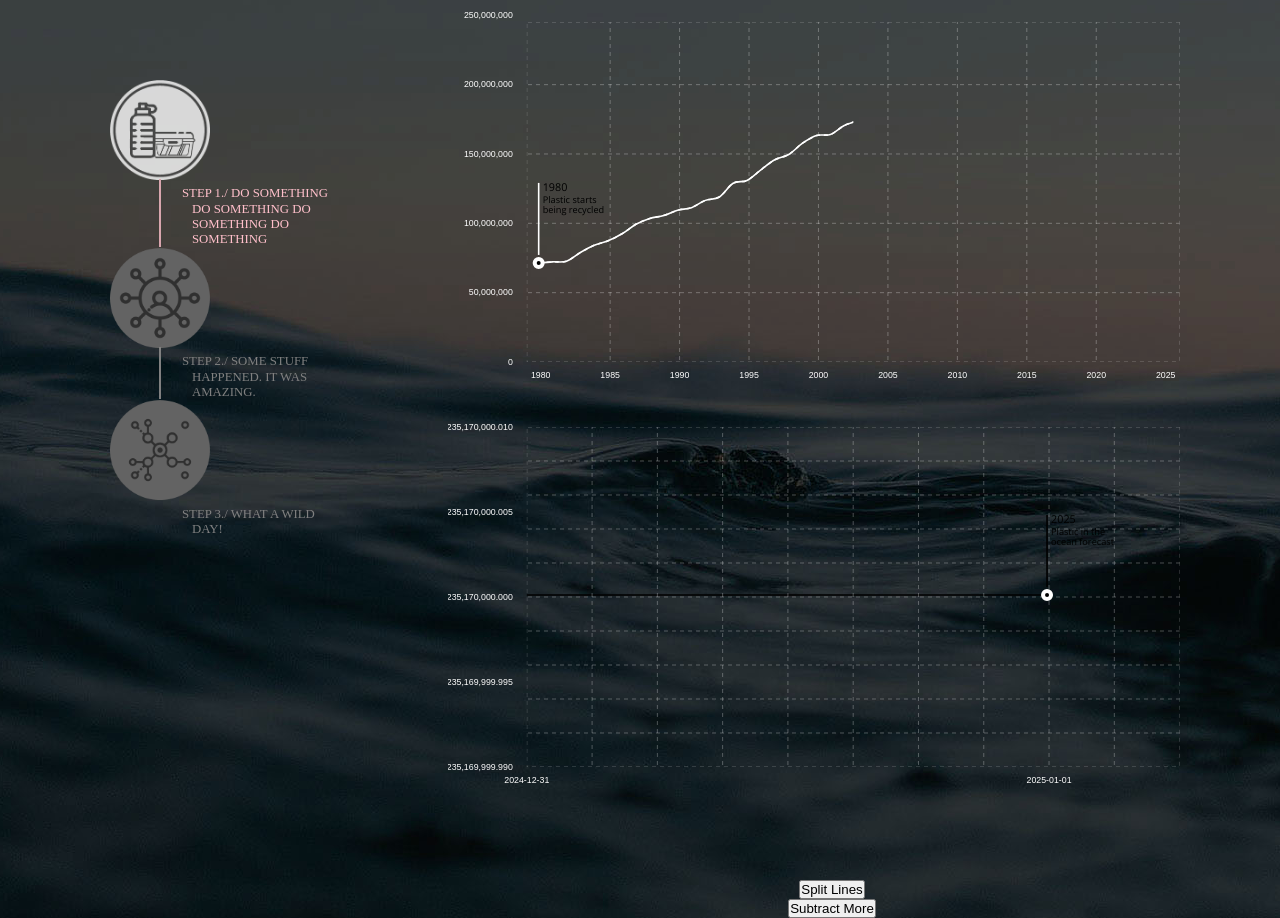
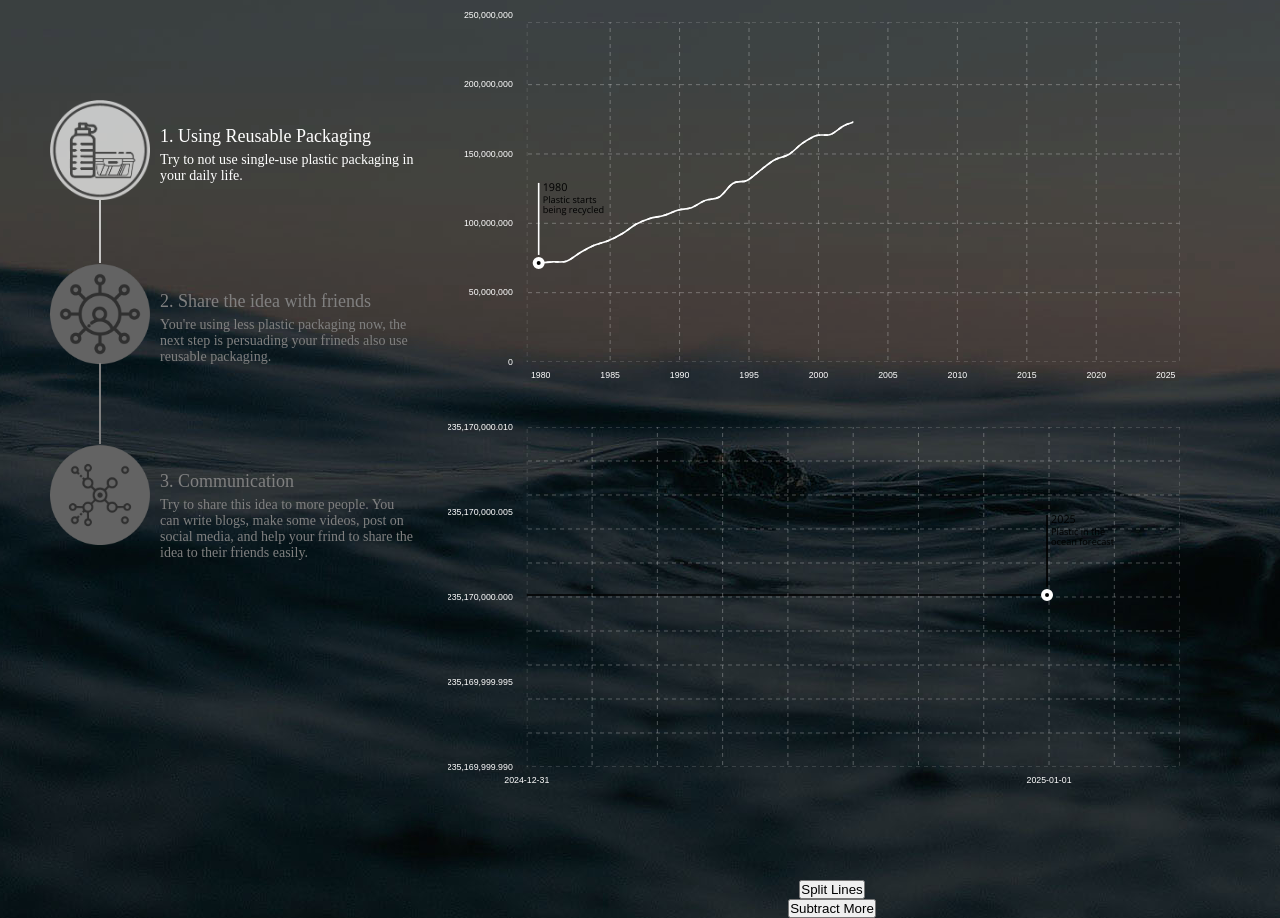
Before and after one commit to GuillaumeMMM/ocean-plastic-challenge, a React (Create React App) app: page / in a window 1280 px wide. Shown: the top 918 px of the page. Built offline with nearby package versions, Linux system fonts and the light colour scheme.

Commit message:
description

```diff
--- a/src/components/Controller.js
+++ b/src/components/Controller.js
@@ -40,26 +40,26 @@ class Controller extends React.Component {
   render () {
     return (
       <ul class="progress-indicator stepped stacked">
-        <li onClick={this.handleClickReuse} className={this.state.reuseStatus}>
-          <span class="bubble reuse"></span>
-          <span class="stacked-text">
-              <span class="fa fa-calendar"></span> Step 1.
-              <span class="subdued">/ do something do something  do something  do something </span>
-          </span>
+        <li className={this.state.reuseStatus}>
+          <span onClick={this.handleClickReuse} class="bubble reuse"></span>
+          <div class="stacked-text">
+              <div className='title'>1. Using Reusable Packaging</div>
+              <div className='content'>Try to not use single-use plastic packaging in your daily life.</div>
+          </div>
         </li>
         <li className={this.state.friendStatus}>
             <span onClick={this.handleClickFriend} class="bubble friend"></span>
-            <span class="stacked-text">
-                <span class="fa fa-calendar"></span> Step 2.
-                <span class="subdued">/ Some stuff happened. It was amazing.</span>
-            </span>
+            <div class="stacked-text">
+                <div className='title'>2. Share the idea with friends</div>
+                <div className='content'>You're using less plastic packaging now, the next step is persuading your frineds also use reusable packaging.</div>
+            </div>
         </li>
         <li className={this.state.fnfStatus}>
             <span onClick={this.handleClickFnf} class="bubble fnf"></span>
-            <span class="stacked-text">
-                <span class="fa fa-calendar"></span> Step 3.
-                <span class="subdued">/ What a wild day!</span>
-            </span>
+            <div class="stacked-text">
+                <div className='title'>3. Communication</div>
+                <div className='content'>Try to share this idea to more people. You can write blogs, make some videos, post on social media, and help your frind to share the idea to their friends easily.</div>
+            </div>
         </li>
       </ul>
     );
--- a/src/scss/_controller.scss
+++ b/src/scss/_controller.scss
@@ -1,7 +1,8 @@
 //color
 $pw-incomplete: gray;
+$pw-lock: gray;
 $pw-complete: white;
-$pw-active: pink;
+$pw-active: white;
 // Sizing
 $pw-bubble-size: 100px;
 $pw-bubble-line-thickness: 2px;
@@ -31,9 +32,9 @@ $pw-darken-amount: 30%;
 }
 .progress-indicator {
     margin: 0;
-    padding: 80px 0 0 0;
+    padding: 100px 120px 0 0;
     font-size: 80%;
-    text-transform: uppercase;
+    // text-transform: uppercase;
     margin-bottom: 1em;
     > li {
         @extend .flexer-element;
@@ -63,33 +64,45 @@ $pw-darken-amount: 30%;
     }
     .active .reuse {
       background-image: url("../img/1w.png");
-      opacity: 0.8;
+      opacity: 0.7;
       cursor: pointer;
+      &:hover {
+        opacity: 0.9;
+      }
     }
     .complete .reuse {
       background-image: url("../img/1a.png");
+      opacity: 0.8;
     }
     .lock .friend {
       background-image: url("../img/2ic.png");
     }
     .active .friend {
       background-image: url("../img/2w.png");
-      opacity: 0.8;
+      opacity: 0.7;
       cursor: pointer;
+      &:hover {
+        opacity: 0.9;
+      }
     }
     .complete .friend {
       background-image: url("../img/2a.png");
+      opacity: 0.8;
     }
     .lock .fnf {
       background-image: url("../img/3ic.png");
     }
     .active .fnf {
       background-image: url("../img/3w.png");
-      opacity: 0.8;
+      opacity: 0.7;
       cursor: pointer;
+      &:hover {
+        opacity: 0.9;
+      }
     }
     .complete .fnf {
       background-image: url("../img/3a.png");
+      opacity: 0.8;
     }
 
     // line connectors
@@ -131,22 +144,24 @@ $pw-darken-amount: 30%;
         // z-index: -1;
     }
 
-
-    // completed state
-
-    > li.completed {
-        color: $pw-complete;
+    > li.lock {
+        color: $pw-lock;
         .bubble {
-            @include bubble-style($pw-complete);
+            @include bubble-style($pw-lock);
         }
     }
-
-    // current state
 
     > li.active {
         color: $pw-active;
         .bubble {
             @include bubble-style($pw-active);
+        }
+    }
+
+    > li.complete {
+        color: $pw-complete;
+        .bubble {
+            @include bubble-style($pw-complete);
         }
     }
 
@@ -161,7 +176,7 @@ $pw-darken-amount: 30%;
     &.stacked {
         @extend .no-flexer;
         > li {
-            text-indent: -10px;
+            // text-indent: -10px;
             text-align: center;
             display: block;
         }
@@ -183,12 +198,20 @@ $pw-darken-amount: 30%;
         .stacked-text {
             position: relative;
             z-index: 10;
-            top: 0;
-            margin-left: 60% !important;
-            width: 45% !important;
+            margin-left: 80% !important;
+            width: 255px !important;
             display: inline-block;
             text-align: left;
-            line-height: 1.2em;
+            // line-height: 1.2em;
+            bottom: 80px;
+            .title {
+              font-size: 18px;
+              font-weight: 500;
+              padding-bottom: 5px;
+            }
+            .content {
+              font-size: 14px;
+            }
         }
         > li a {
             border: none;
```
